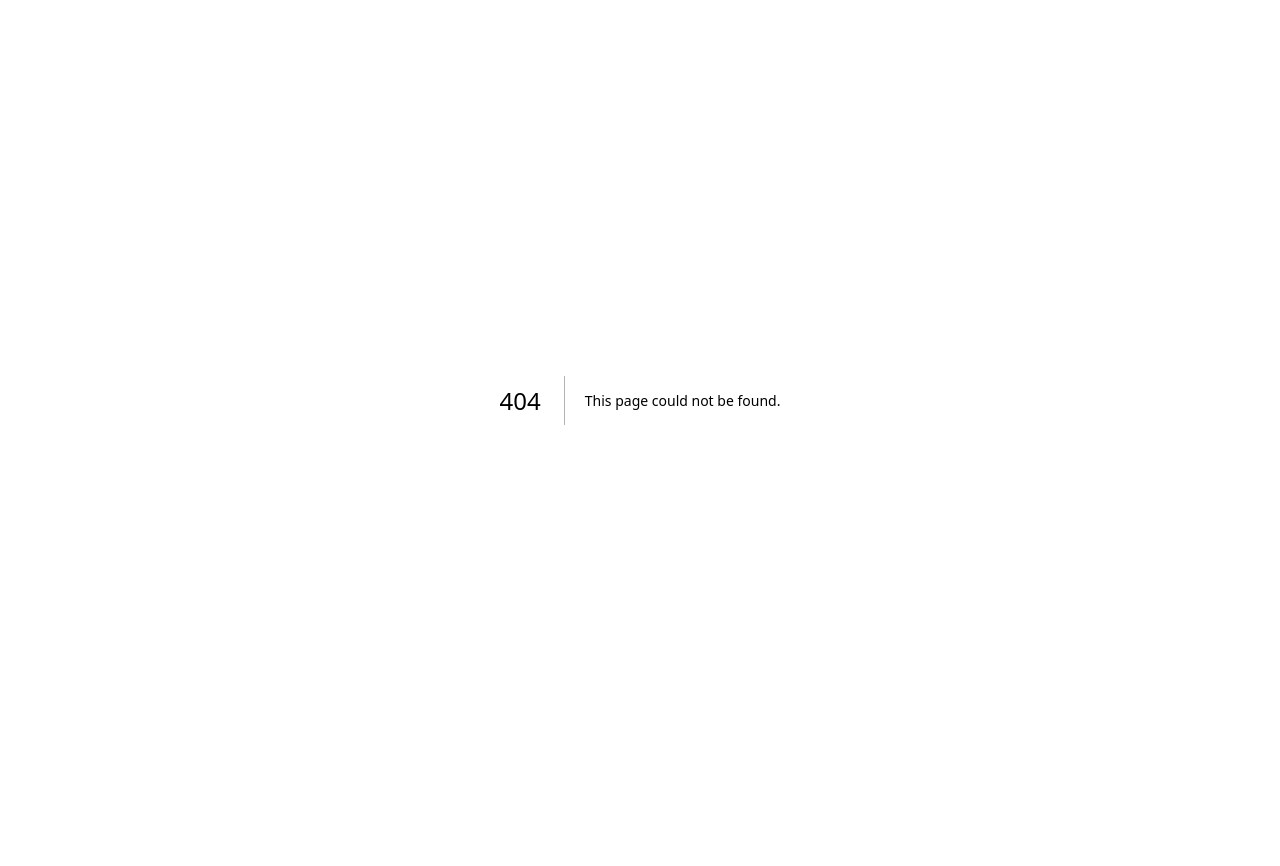
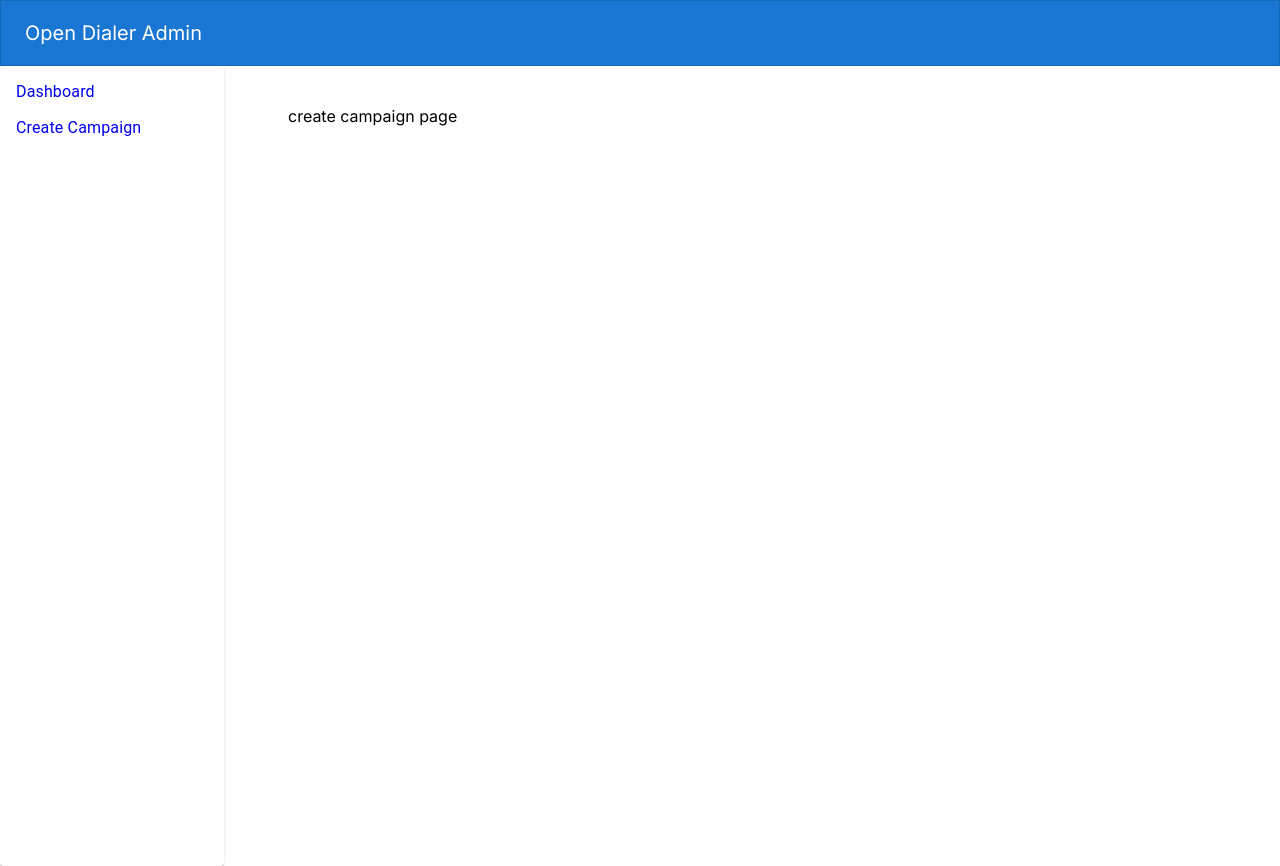
Before and after one commit to zachblume/opendialer, a Next.js app in the folder app/: page /admin/campaigns/create in a window 1280 px wide. Before the commit this address had no page. Before the commit the page ends 800 px from the top, so only its background shows below. Built offline with nearby package versions, Linux system fonts and the light colour scheme.

Commit message:
Basic admin scaffold, app dir, mui, routing, table

```diff
--- a/app/package.json
+++ b/app/package.json
@@ -11,14 +11,16 @@
   "dependencies": {
     "@emotion/react": "^11.11.1",
     "@emotion/styled": "^11.11.0",
+    "@mui/icons-material": "^5.14.6",
     "@mui/material": "^5.14.5",
+    "@mui/x-data-grid": "^6.12.0",
     "@types/node": "20.3.1",
     "@types/react": "18.2.14",
     "@types/react-dom": "18.2.6",
     "autoprefixer": "10.4.14",
     "eslint": "8.43.0",
     "eslint-config-next": "13.4.7",
-    "next": "13.4.7",
+    "next": "^13.4.7",
     "postcss": "8.4.24",
     "react": "18.2.0",
     "react-dom": "18.2.0",
--- a/app/src/app/admin/Footer.tsx
+++ /dev/null
@@ -1 +0,0 @@
-export default async function Footer() { }
--- a/app/src/app/admin/Header.tsx
+++ /dev/null
@@ -1 +0,0 @@
-export default async function Header() { }
--- a/app/src/app/admin/Layout.tsx
+++ b/app/src/app/admin/Layout.tsx
@@ -1,17 +1,48 @@
-// A layout for the admin side, left sidebar with links to pages
-// and a main content area
+import AppBar from "@mui/material/AppBar";
+import Toolbar from "@mui/material/Toolbar";
+import Typography from "@mui/material/Typography";
+import Button from "@mui/material/Button";
+import IconButton from "@mui/material/IconButton";
+import MenuIcon from "@mui/icons-material/Menu";
+import MenuList from "@mui/material/MenuList";
+import MenuItem from "@mui/material/MenuItem";
+import ListItemText from "@mui/material/ListItemText";
+import Link from "next/link";
+import { Paper } from "@mui/material";
+import Head from "next/head";
 
-export default function AdminLayout({ children }) {
-  return (
-    <>
-      <Header/>
-      <main>
-        <SideBar/>>
-        <content>
-          {children}
-        </content>
-      </main>
-      <Footer/>
-    </>
-  )
+const menu = [
+    { title: "Dashboard", link: "/admin" },
+    { title: "Create Campaign", link: "/admin/campaigns/create" },
+];
+
+export default function AdminLayout({ children }: { children: React.ReactNode }) {
+    return (
+        <>
+            <Head>
+                <title>Open Dialer Admin</title>
+            </Head>
+            <AppBar variant="outlined" position="static">
+                <Toolbar>
+                    <h1 className="text-xl font-normal">Open Dialer Admin</h1>
+                </Toolbar>
+            </AppBar>
+            <main className="flex">
+                <div className="flex-none w-56">
+                    <Paper className="h-screen">
+                        <MenuList>
+                            {menu.map(({ link, title }) => (
+                                <Link href={link} className="!no-underline" key={title + link}>
+                                    <MenuItem>
+                                        <ListItemText>{title}</ListItemText>
+                                    </MenuItem>
+                                </Link>
+                            ))}
+                        </MenuList>
+                    </Paper>
+                </div>
+                <div className="grow p-10 px-16">{children}</div>
+            </main>
+        </>
+    );
 }
--- a/app/src/app/admin/SideBar.tsx
+++ /dev/null
@@ -1 +0,0 @@
-export default async function SideBar() { }
--- /dev/null
+++ b/app/src/app/admin/campaigns/create/page.tsx
@@ -0,0 +1,4 @@
+// This page is for creating a new dialer campaign
+export default function CreateCampaignPage() {
+    return "create campaign page";
+}
--- a/app/src/app/admin/page.tsx
+++ b/app/src/app/admin/page.tsx
@@ -1,3 +1,15 @@
+import {
+    Button,
+    Table,
+    TableBody,
+    TableCell,
+    TableContainer,
+    TableHead,
+    TableRow,
+} from "@mui/material";
+import { DataGrid } from "@mui/x-data-grid";
+import Link from "next/link";
+
 /*
 This page lets you:
  - Create a campaign
@@ -5,13 +17,50 @@ This page lets you:
  - Create a basic script
  - Publish to a unique URL
 */
+const rows = [{ name: "ssdsdf", status: "sdfsdf", date: "sdfsdf", progress: "sdfsdf" }];
+const columns = ["Name", "Status", "Date Created", "Progress %"];
 export default function AdminPage() {
     return (
-        <div>
-            <h1>Admin Page</h1>
-            <h2>Campaigns</h2>
-            {/* A table of campaigns, along with a Create button */}
-
-        </div>
+        <>
+            <div className="flex space-x-3">
+                <h2>Campaigns</h2>
+                <div>
+                    <Link href="/admin/campaigns/create">
+                        <Button variant="contained">Create</Button>
+                    </Link>
+                </div>
+            </div>
+            <TableContainer>
+                <Table>
+                    <TableHead>
+                        <TableRow>
+                            {columns.map((column) => (
+                                <TableCell key={column}>{column}</TableCell>
+                            ))}
+                        </TableRow>
+                    </TableHead>
+                    <TableBody>
+                        {rows.map((row) => (
+                            <TableRow
+                                key={row?.name}
+                                sx={{ "&:last-child td, &:last-child th": { border: 0 } }}
+                            >
+                                <TableCell>{row?.name}</TableCell>
+                                <TableCell>{row?.status}</TableCell>
+                                <TableCell>{row?.date}</TableCell>
+                                <TableCell>{row?.progress}</TableCell>
+                            </TableRow>
+                        ))}
+                        {rows?.length === 0 && (
+                            <>
+                                <TableRow>
+                                    <TableCell colSpan={5}>No campaigns found</TableCell>
+                                </TableRow>
+                            </>
+                        )}
+                    </TableBody>
+                </Table>
+            </TableContainer>
+        </>
     );
 }
--- a/app/src/app/globals.css
+++ b/app/src/app/globals.css
@@ -2,20 +2,11 @@
 @tailwind components;
 @tailwind utilities;
 
-:root {
-  --foreground-rgb: 0, 0, 0;
-  --background-start-rgb: 214, 219, 220;
-  --background-end-rgb: 255, 255, 255;
+html,
+body {
+    @apply !p-0 !m-0;
 }
 
-@media (prefers-color-scheme: dark) {
-  :root {
-    --foreground-rgb: 255, 255, 255;
-    --background-start-rgb: 0, 0, 0;
-    --background-end-rgb: 0, 0, 0;
-  }
+h2 {
+    @apply mt-0 text-2xl font-bold grow;
 }
-
-body {
-
-}
--- a/app/tailwind.config.js
+++ b/app/tailwind.config.js
@@ -1,18 +1,14 @@
 /** @type {import('tailwindcss').Config} */
 module.exports = {
-  content: [
-    './src/pages/**/*.{js,ts,jsx,tsx,mdx}',
-    './src/components/**/*.{js,ts,jsx,tsx,mdx}',
-    './src/app/**/*.{js,ts,jsx,tsx,mdx}',
-  ],
-  theme: {
-    extend: {
-      backgroundImage: {
-        'gradient-radial': 'radial-gradient(var(--tw-gradient-stops))',
-        'gradient-conic':
-          'conic-gradient(from 180deg at 50% 50%, var(--tw-gradient-stops))',
-      },
+    content: [
+        "./src/pages/**/*.{js,ts,jsx,tsx,mdx}",
+        "./src/components/**/*.{js,ts,jsx,tsx,mdx}",
+        "./src/app/**/*.{js,ts,jsx,tsx,mdx}",
+    ],
+    theme: {},
+    important: "body",
+    plugins: [],
+    corePlugins: {
+        preflight: false,
     },
-  },
-  plugins: [],
-}
+};
```
Also changed, not shown: app/tsconfig.json (+19 -4 lines), 2 other files (tests, documents, lock files or other folders).
